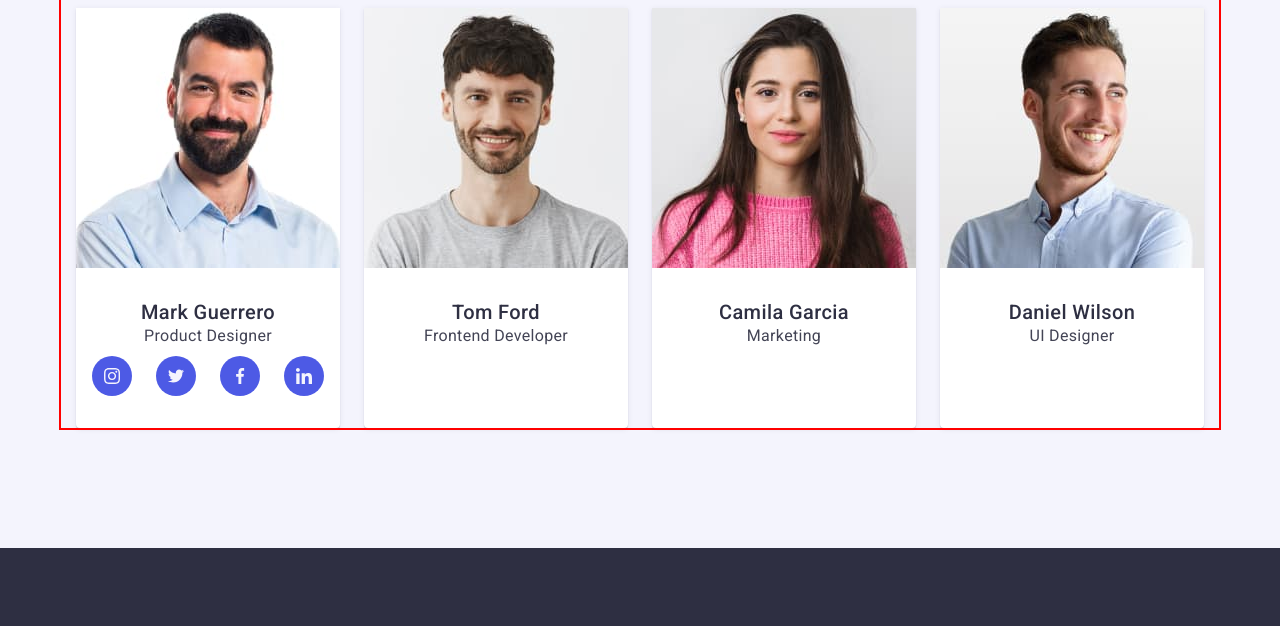
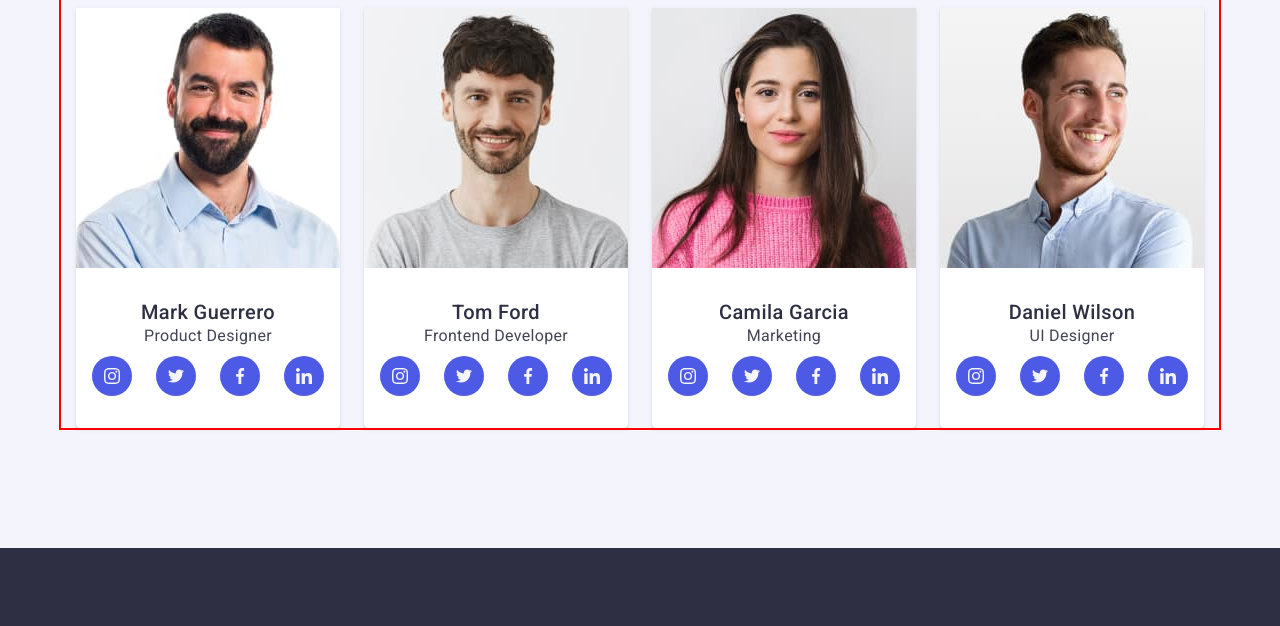
Before and after one commit to ymimemsm/goit-markup-hw-01-04, a plain HTML site: page index.html in a window 1280 px wide. Shown: the part 2036-2662 px from the top of the page. Drawn offline with nearby package versions, Linux system fonts and the light colour scheme.

Commit message:
team logos complete

```diff
--- a/index.html
+++ b/index.html
@@ -198,6 +198,36 @@ rel="stylesheet"
                         <div class="section4-h3-flex">
                             <h3 class="h3-headers headerstext">Tom Ford</h3>
                             <p class="h3text maintext">Frontend Developer</p>
+                            <ul class="team-social List">
+                              <li class="team-social-links">
+                                <a href="" class="team-social-items">
+                                  <svg class="team-social-icons" width="16" height="16">
+                                    <use href="./images/sprite.svg#icon-instagram"></use>
+                                  </svg>
+                                </a>
+                              </li>
+                              <li class="team-social-links">
+                                <a href="" class="team-social-items">
+                                  <svg class="team-social-icons" width="16" height="16">
+                                    <use href="./images/sprite.svg#icon-twitter"></use>
+                                  </svg>
+                                </a>
+                              </li>
+                              <li class="team-social-links">
+                                <a href="" class="team-social-items">
+                                  <svg class="team-social-icons" width="16" height="16">
+                                    <use href="./images/sprite.svg#icon-facebook"></use>
+                                  </svg>
+                                </a>
+                              </li>
+                              <li class="team-social-links">
+                                <a href="" class="team-social-items">
+                                  <svg class="team-social-icons" width="16" height="16">
+                                    <use href="./images/sprite.svg#icon-linkedin"></use>
+                                  </svg>
+                                </a>
+                              </li>
+                            </ul>
                         </div>
                       </li>
                       <li class="teambox">
@@ -210,6 +240,36 @@ rel="stylesheet"
                         <div class="section4-h3-flex">
                             <h3 class="h3-headers headerstext">Camila Garcia</h3>
                             <p class="h3text maintext">Marketing</p>
+                            <ul class="team-social List">
+                              <li class="team-social-links">
+                                <a href="" class="team-social-items">
+                                  <svg class="team-social-icons" width="16" height="16">
+                                    <use href="./images/sprite.svg#icon-instagram"></use>
+                                  </svg>
+                                </a>
+                              </li>
+                              <li class="team-social-links">
+                                <a href="" class="team-social-items">
+                                  <svg class="team-social-icons" width="16" height="16">
+                                    <use href="./images/sprite.svg#icon-twitter"></use>
+                                  </svg>
+                                </a>
+                              </li>
+                              <li class="team-social-links">
+                                <a href="" class="team-social-items">
+                                  <svg class="team-social-icons" width="16" height="16">
+                                    <use href="./images/sprite.svg#icon-facebook"></use>
+                                  </svg>
+                                </a>
+                              </li>
+                              <li class="team-social-links">
+                                <a href="" class="team-social-items">
+                                  <svg class="team-social-icons" width="16" height="16">
+                                    <use href="./images/sprite.svg#icon-linkedin"></use>
+                                  </svg>
+                                </a>
+                              </li>
+                            </ul>
                         </div>
                       </li>
                       <li class="teambox">
@@ -222,6 +282,36 @@ rel="stylesheet"
                         <div class="section4-h3-flex">
                             <h3 class="h3-headers headerstext">Daniel Wilson</h3>
                             <p class="h3text maintext">UI Designer</p>
+                            <ul class="team-social List">
+                              <li class="team-social-links">
+                                <a href="" class="team-social-items">
+                                  <svg class="team-social-icons" width="16" height="16">
+                                    <use href="./images/sprite.svg#icon-instagram"></use>
+                                  </svg>
+                                </a>
+                              </li>
+                              <li class="team-social-links">
+                                <a href="" class="team-social-items">
+                                  <svg class="team-social-icons" width="16" height="16">
+                                    <use href="./images/sprite.svg#icon-twitter"></use>
+                                  </svg>
+                                </a>
+                              </li>
+                              <li class="team-social-links">
+                                <a href="" class="team-social-items">
+                                  <svg class="team-social-icons" width="16" height="16">
+                                    <use href="./images/sprite.svg#icon-facebook"></use>
+                                  </svg>
+                                </a>
+                              </li>
+                              <li class="team-social-links">
+                                <a href="" class="team-social-items">
+                                  <svg class="team-social-icons" width="16" height="16">
+                                    <use href="./images/sprite.svg#icon-linkedin"></use>
+                                  </svg>
+                                </a>
+                              </li>
+                            </ul>
                         </div>
                       </li>
                     </ul>
```
